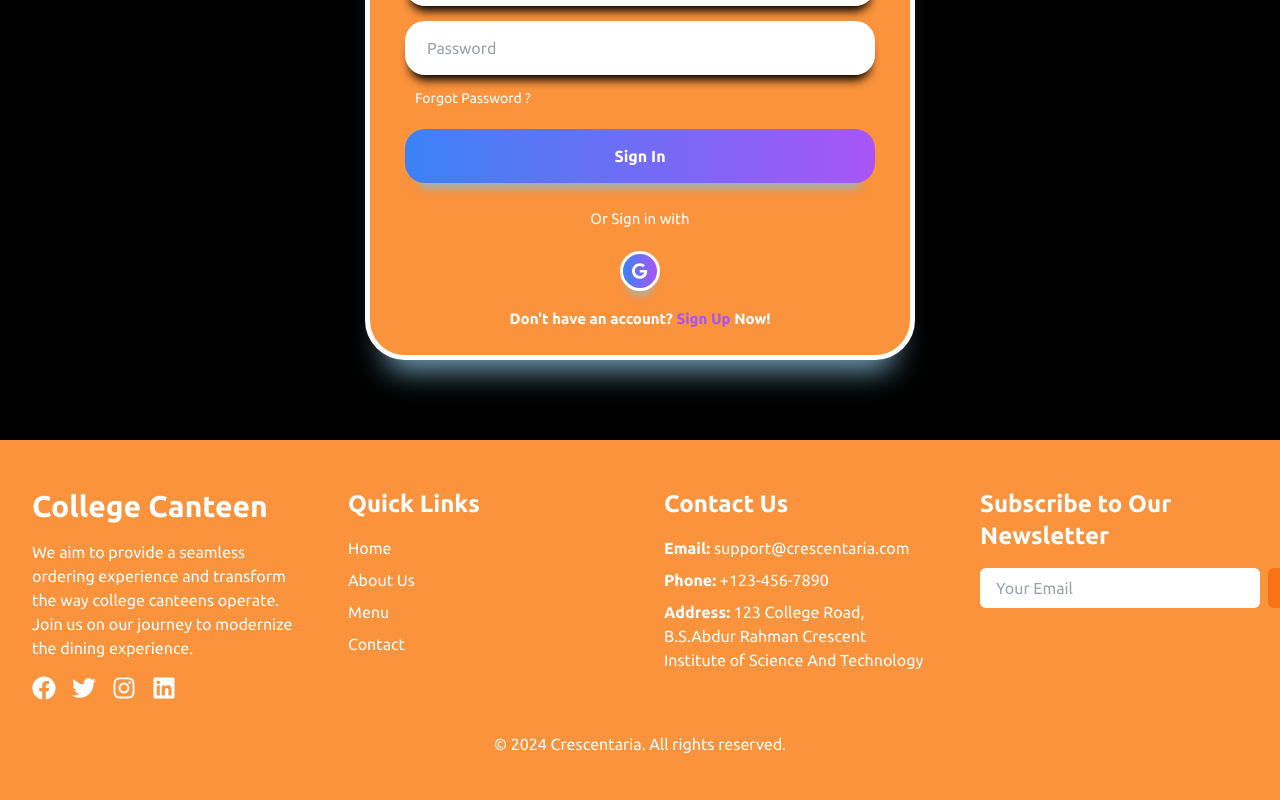
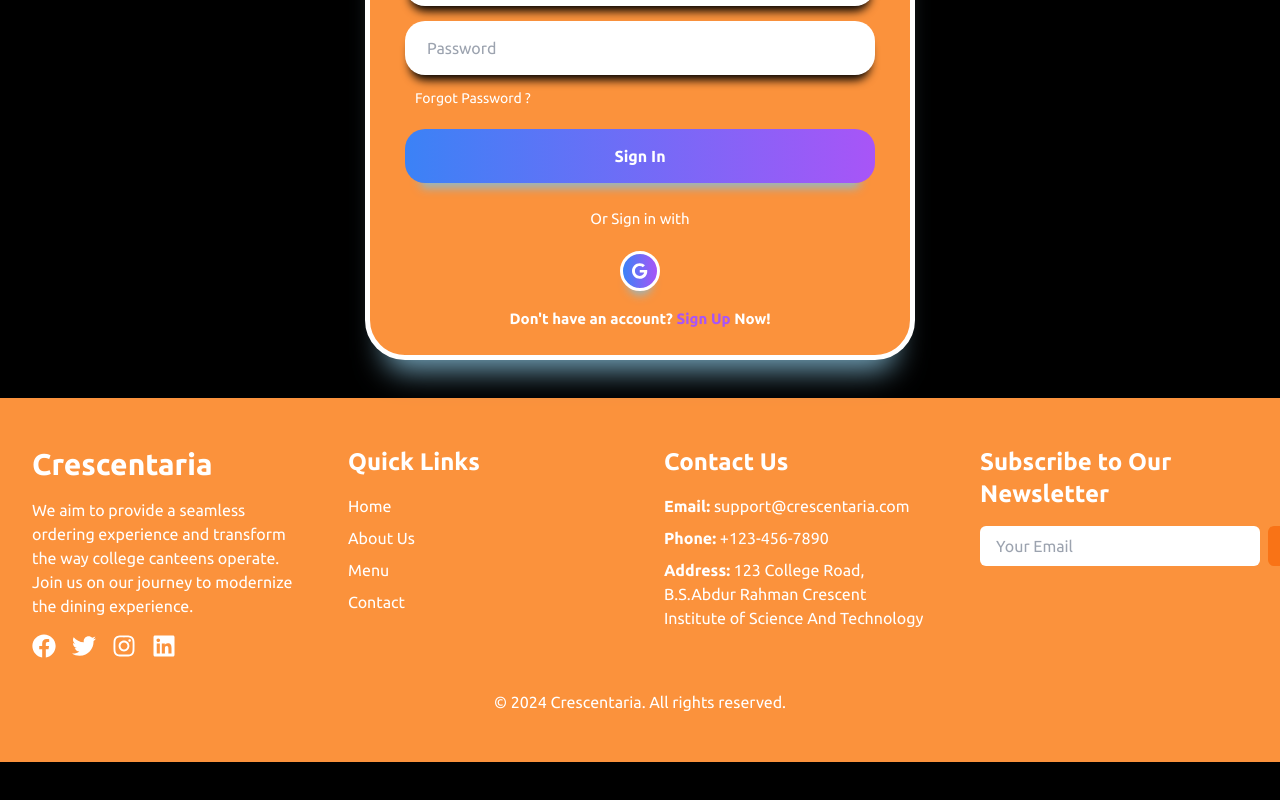
Before and after one commit to Saif1791/Crescentaria, a React (Vite) app in the folder client/: page /signin in a window 1280 px wide. Shown: the part 414-1214 px from the top of the page. After the commit the page ends 1176 px from the top, so only its background shows below. Built offline with nearby package versions, Linux system fonts and the light colour scheme.

Commit message:
Added Footer and Favicon

```diff
--- a/client/index.html
+++ b/client/index.html
@@ -3,7 +3,7 @@
   <head>
     <meta charset="UTF-8" />
     <meta name="viewport" content="width=device-width, initial-scale=1.0" />
-    <link rel="icon" href="/public/favicon.ico" />
+    <link rel="icon" href="/favicon.ico" />
     <title>Crescentaria - Ordering made Easy</title>
   </head>
   <body>
--- a/client/src/components/Footer.jsx
+++ b/client/src/components/Footer.jsx
@@ -11,11 +11,11 @@ const Footer = () => {
   };
 
   return (
-    <footer className="bg-orange-400 text-white py-12 bottom-0 right-0 left-0 mt-20">
+    <footer className="bg-orange-400 text-white py-12 w-screen bottom-0 right-0 left-0 mt-[3%]">
       <div className="container mx-auto grid grid-cols-1 md:grid-cols-4 gap-12 px-8">
         {/* Company Information */}
         <div className="flex flex-col space-y-4">
-          <h3 className="text-3xl font-bold">College Canteen</h3>
+          <h3 className="text-3xl font-bold">Crescentaria</h3>
           <p className="text-white-400">
             We aim to provide a seamless ordering experience and transform the
             way college canteens operate. Join us on our journey to modernize
--- a/client/src/pages/Home.jsx
+++ b/client/src/pages/Home.jsx
@@ -19,7 +19,7 @@ const Home = () => {
   }, [fooditems]);
 
   return (
-    <main>
+    <main className="min-h-screen">
       <div className="flex flex-row justify-center align-middle w-screen mt-96">
         <div className="flex flex-col gap-y-6">
           <h1 className="text-5xl font-semibold">Eat Healthy & Study Well</h1>
--- a/client/src/pages/Order.jsx
+++ b/client/src/pages/Order.jsx
@@ -56,11 +56,12 @@ const Cart = () => {
   };
 
   return (
+    <main className="min-h-screen">
       <motion.div
         className="max-w-2xl mx-auto mt-52 p-6 bg-gray-50 border border-gray-200 rounded-lg shadow-xl"
         initial={{ opacity: 0 }}
         animate={{ opacity: 1 }}
-      transition={{ duration: 4 }}
+        transition={{ duration: 3 }}
       >
         {orderPlaced && orderPlaced ? (
           <p className="flex justify-center text-center text-4xl text-black">
@@ -108,6 +109,7 @@ const Cart = () => {
           </>
         )}
       </motion.div>
+    </main>
   );
 };
 
```
Lines whose indentation alone changed are shown as unchanged.
